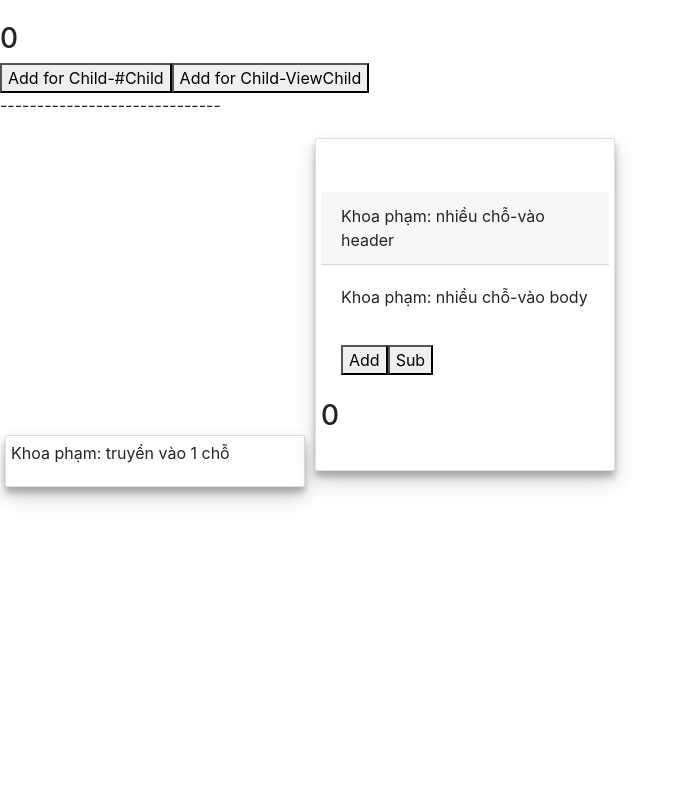
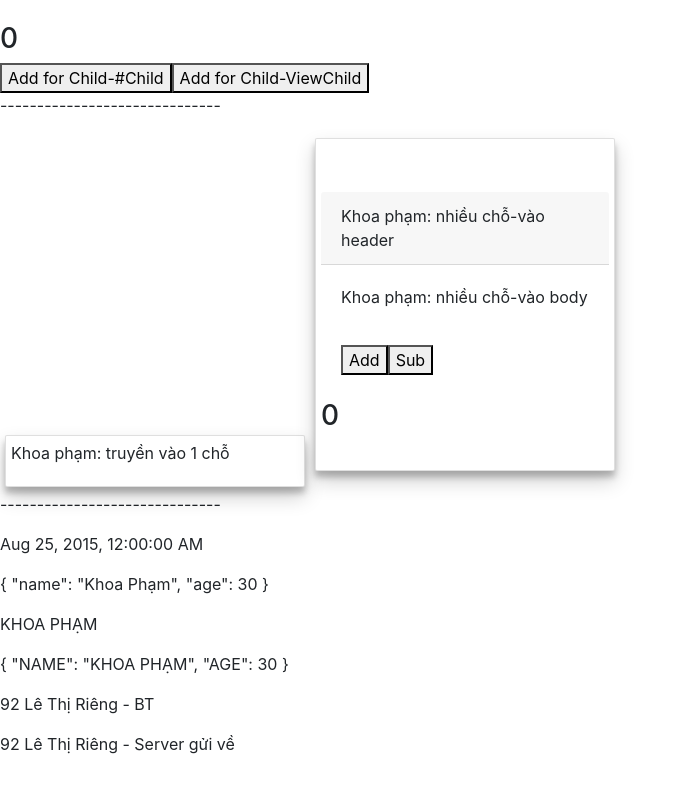
Before and after one commit to tientm96/learn-angular, an Angular app: page / in a window 1280 px wide. Shown: the part 2826-3618 px from the top of the page, without its empty margins (0-685 px from the left). Before the commit the page ends 3342 px from the top, so only its background shows below. Built offline with nearby package versions, Linux system fonts and the light colour scheme.

Commit message:
build in pipe: chuyen dl tho -> dl than thien voi UI

```diff
--- a/src/app/app.component.html
+++ b/src/app/app.component.html
@@ -43,5 +43,8 @@
     <app-child class="card-body">Khoa phạm: nhiều chỗ-vào header</app-child>
 
 </app-card>
+<p>------------------------------</p>
+
+<app-learn-pipe></app-learn-pipe>
 
 <br> <br>
--- a/src/app/app.module.ts
+++ b/src/app/app.module.ts
@@ -16,6 +16,7 @@ import { ListPersonComponent } from './list-person/list-person.component';
 import { ParentComponent } from './parent.component';
 import { ChildComponent } from './child.component';
 import { CardComponent } from './card.component';
+import { LearnPipeComponent } from './learn-pipe/learn-pipe.component';
 
 
 
@@ -42,7 +43,8 @@ và đc gọi vào bên trong declarations của file app.module.cs này.
     ListPersonComponent,
     ParentComponent,
     ChildComponent,
-    CardComponent
+    CardComponent,
+    LearnPipeComponent
   ],
   imports: [
     BrowserModule,
--- /dev/null
+++ b/src/app/learn-pipe/learn-pipe.component.html
@@ -0,0 +1,26 @@
+
+<!-- Pipe: công cụ show dữ liệu ra cho người dùng xem. Chuyển đổi từ dữ liệu thô, sang dữ liệu thân thiện hơn cho người dùng. -->
+
+<!-- Muốn tìm format của date thì angular.io/api rồi chọn pipe trong phần type.
+Chọn vào DatePipe để xem các format của nó, có rất nhiều loại format. Kéo xuống để xem Examples ví dụ.-->
+<p>
+  {{ birthday | date:'medium' }}
+</p>
+
+<!-- định dạng json: gọi 1 kiểu OBJECT trong comp ra thì phải định dạng json cho nó. -->
+<p>{{ person | json }}</p>
+
+<!-- uppercase, lowercase, titlecase: định dạng hoa, thường, tiêu đề -->
+<p>{{ person.name | uppercase }}</p>
+
+<!-- Kết hợp giữa 2 hoặc nhiều pipe: vừa định dạng json, vừa uppercase-->
+<p>{{ person | json | uppercase }}</p>
+
+<!-- Dùng AsyncPipe để xử lý bất đồng bộ:
+TH1: nếu là kdl bình thường gửi từ comp qua thì chỉ {{biến}} là đc
+-->
+<p>{{ addressBT }}</p>
+
+<!-- TH2: nếu là kdl từ server gửi về comp, rồi comp chuyển qua đây. Thì phải dùng async để chuyển.
+Vào video sau để hiểu rõ hơn về permise async: https://www.youtube.com/watch?v=Xj0pqYWwX8Y -->
+<p>{{ addressServer | async }}</p>
--- /dev/null
+++ b/src/app/learn-pipe/learn-pipe.component.ts
@@ -0,0 +1,28 @@
+import { Component, OnInit } from '@angular/core';
+
+@Component({
+  selector: 'app-learn-pipe',
+  templateUrl: './learn-pipe.component.html',
+  styleUrls: ['./learn-pipe.component.css']
+})
+export class LearnPipeComponent implements OnInit {
+
+
+  birthday = new Date(2015,7,25); //tháng đc tính từ 0->7 nên ghi 7 thì sẽ render ra tháng 8
+
+  person={ name: 'Khoa Phạm', age: 30 }; //tạo 1 object
+
+  //Dùng AsyncPipe:
+  //TH1: nếu là kdl string bình thường thì chỉ cần khai báo rồi gọi trong html {{ biến }} là đc.
+  addressBT='92 Lê Thị Riêng - BT';
+
+  //TH2: nếu là kdl từ server gửi về thì sẽ là kdl phải là Promise của string, nên phải định dạng promise cho nó.
+  addressServer= Promise.resolve('92 Lê Thị Riêng - Server gửi về');
+
+
+  constructor() { }
+
+  ngOnInit() {
+  }
+
+}
```
Also changed, not shown: src/app/learn-pipe/learn-pipe.component.css (added), 1 other file (tests, documents, lock files or other folders).
